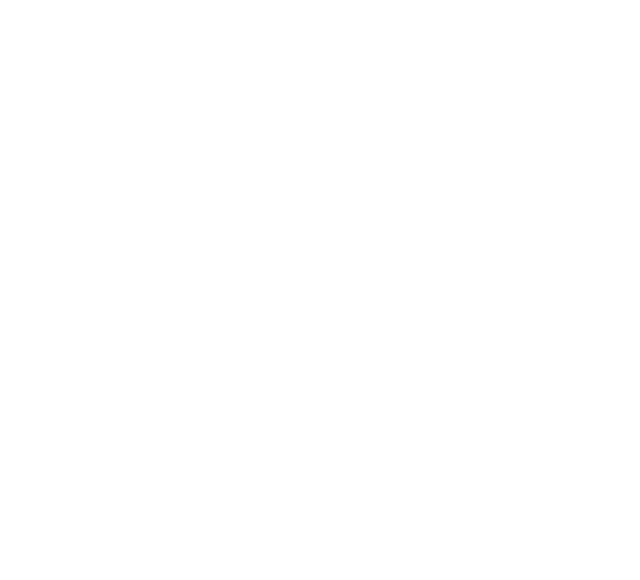
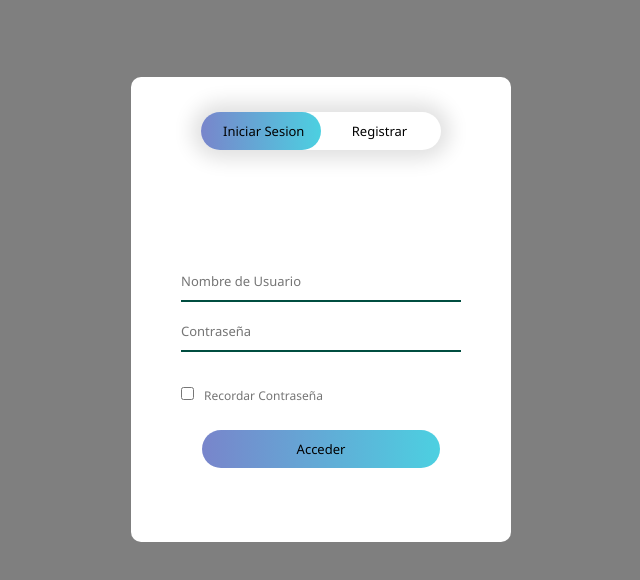
Before and after one commit to Roshve/singup_singin, a plain HTML site: page index.html in a window 1280 px wide. Shown: the whole page, without its empty margins (319-959 px from the left). Drawn offline with Linux system fonts and the light colour scheme.

Commit message:
Terminamos el proyecto

```diff
--- a/css/style.css
+++ b/css/style.css
@@ -0,0 +1,119 @@
+*{
+    margin: 0;
+    padding: 0;
+    font-size: 13px;
+    font-family: Segoe UI, sans-serif;
+}
+
+.container{
+    height: 100%;
+    width: 100%;
+    background-image: linear-gradient(rgba(0,0,0,0.5), rgba(0,0,0,0.5)), url();
+    background-position: center;
+    background-size: cover;
+    position: absolute;
+}
+
+.form-box{
+    width: 370px;
+    height: 455px;
+    position: relative;
+    margin: 6% auto;
+    background: #fff;
+    padding: 5px;
+    border-radius: 10px;
+    overflow: hidden;
+}
+
+.button-box{
+    width: 240px;
+    margin: 30px auto;
+    position: relative;
+    box-shadow: 0 0 20px 9px #e0e0e0 ;
+    border-radius: 30px;
+}
+
+.toggle-btn{
+    padding: 10px 22px;
+    cursor: pointer;
+    background: transparent;
+    border: 0px;
+    outline: none;
+    position: relative;
+}
+
+#elegir{
+    top: 0;
+    left: 0;
+    position: absolute;
+    width: 120px;
+    height: 100%;
+    background: linear-gradient( to right, rgba(63, 81, 181, 0.7), rgba(0,188,212,0.7));
+    border-radius: 30px;
+    transition: 0.8s;
+}
+
+.redes-sociales{
+    margin: 35px auto;
+    text-align: center;
+    display: none;
+}
+
+.redes-sociales img{
+    width: 30px;
+    margin: 0 12px;
+    box-shadow: 0 0 20px 9px #e0e0e0;
+    cursor: pointer;
+    border-radius: 50%;
+    display: none;
+}
+
+.input-group{
+    top: 180px;
+    position: absolute;
+    width: 280px;
+    transition: 0.8s;
+}
+
+.input-field{
+    width: 100%;
+    padding: 10px 0;
+    margin: 5px 0;
+    border-left: 0;
+    border-top: 0;
+    border-right: 0;
+    border-bottom: 2px solid #004d40;
+    outline: none;
+    background: transparent;
+}
+
+.submit-btn{
+    width: 85%;
+    padding: 10px 30px;
+    cursor: pointer;
+    display: block;
+    margin: auto;
+    background: linear-gradient( to right, rgba(63, 81, 181, 0.7), rgba(0,188,212,0.7));
+    border: 0px;
+    outline: none;
+    border-radius: 30px;
+}
+
+.check-box{
+    margin: 30px 10px 30px 0;
+}
+
+span{
+    color: #757575;
+    font-size: 12px;
+    bottom: 64px;
+    position: absolute;
+}
+
+#login{
+    left: 50px;
+}
+
+#register{
+    left: 450px;
+}
--- a/index.html
+++ b/index.html
@@ -9,5 +9,52 @@
 </head>
 <body>
 
+    <div class="container">
+        <div class="form-box">
+            <div class="button-box">
+                <div id="elegir"></div>
+                <button type="button" class="toggle-btn" onclick="login()">Iniciar Sesion</button>
+                <button type="button" class="toggle-btn" onclick="register()">Registrar</button>
+            </div>
+            <div class="redes-sociales">
+                <img src="fb.png" alt="icono_facebook">
+                <img src="tw.png" alt="icono_twitter">
+                <img src="gb.png" alt="icono_google">
+            </div>
+            <form id="login" class="input-group">
+                <input type="text" class="input-field" placeholder="Nombre de Usuario" required>
+                <input type="password" class="input-field" placeholder="Contraseña" requiered>
+                <input type="checkbox" class="check-box"><span>Recordar Contraseña</span>
+                <button type="submit" class="submit-btn">Acceder</button>
+            </form>
+            <form id="register" class="input-group">
+                <input type="text" class="input-field" placeholder="Nombre de Usuario" required>
+                <input type="email" class="input-field" placeholder="Correo" required>
+                <input type="password" class="input-field" placeholder="Contraseña" requiered>
+                <input type="checkbox" class="check-box"><span>Recordar Contraseña</span>
+                <button type="submit" class="submit-btn">Acceder</button>
+            </form>
+        </div>
+    </div>
+
+    <script>
+        var x = document.getElementById("login");
+        var y = document.getElementById("register");
+        var z = document.getElementById("elegir");
+
+        function login(){
+            x.style.left = "50px";
+            y.style.left = "450px";
+            z.style.left = "0px";
+        }
+
+        function register(){
+            x.style.left = "-400px";
+            y.style.left = "50px";
+            z.style.left = "120px";
+        }
+
+    </script>
+
 </body>
 </html>
```
